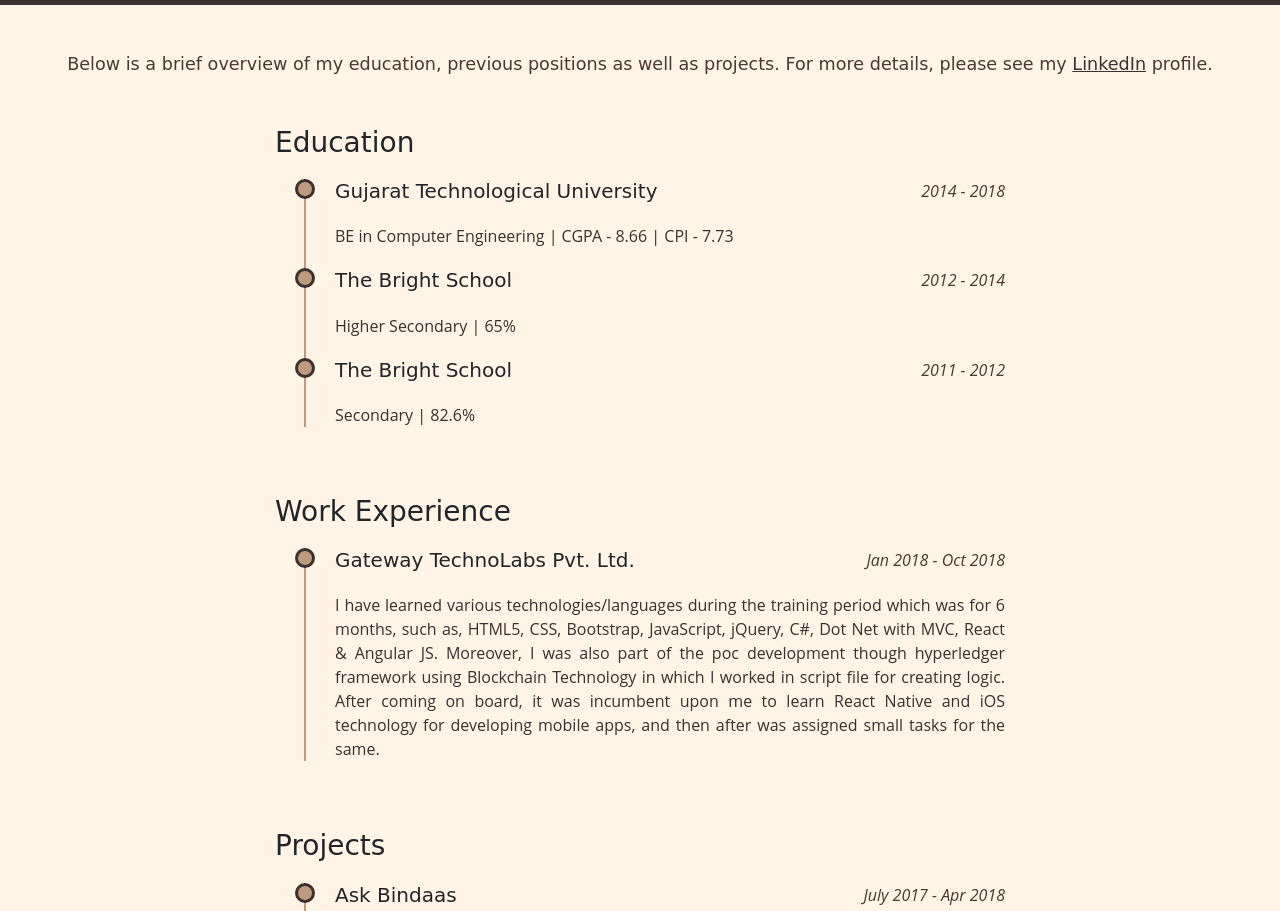
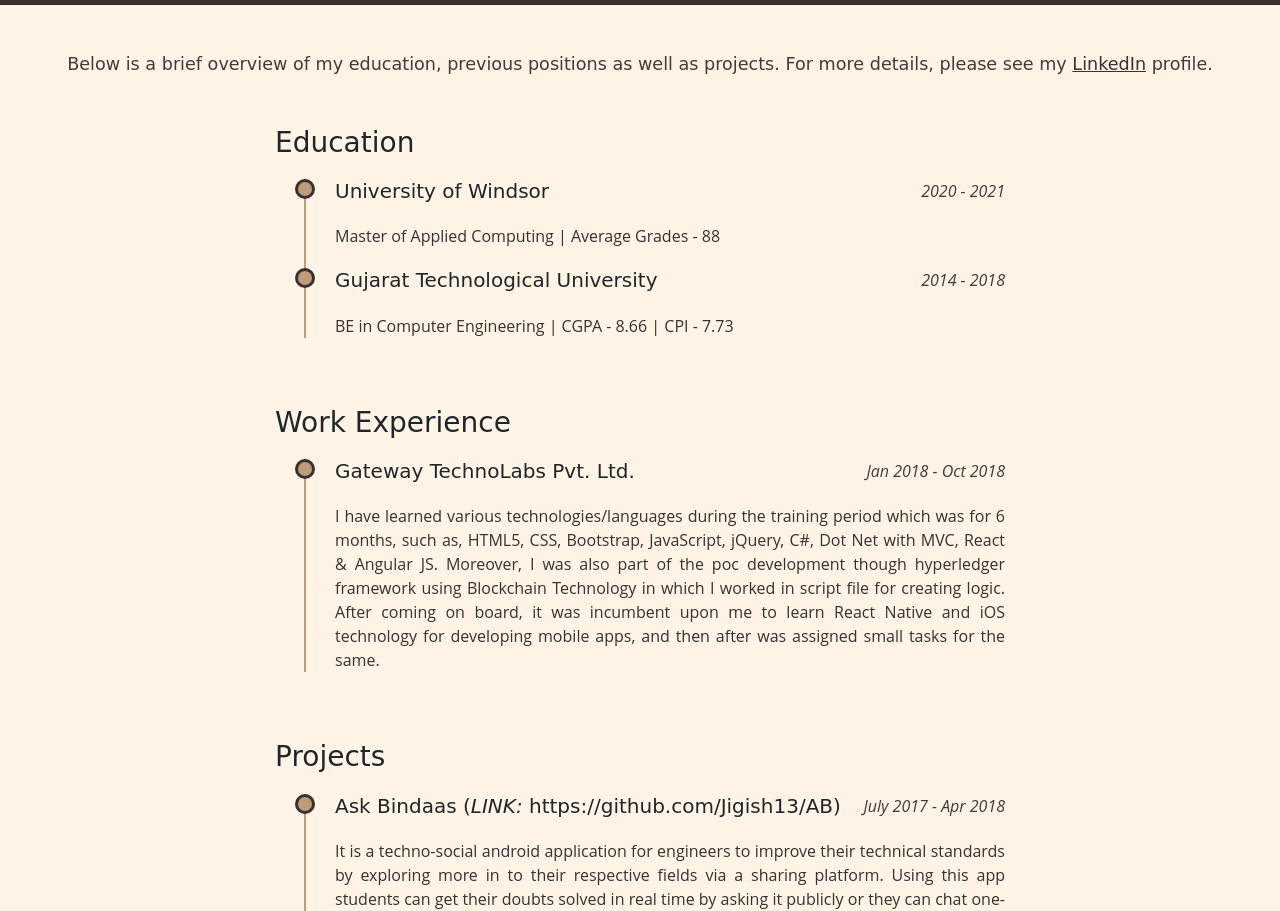
Before and after one commit to Jigish13/website, a plain HTML site: page html/background.html in a window 1280 px wide. Shown: the part 51-962 px from the top of the page. Drawn offline with nearby package versions, Linux system fonts and the light colour scheme.

Commit message:
Added link to AB project

```diff
--- a/html/background.html
+++ b/html/background.html
@@ -37,7 +37,7 @@
 
     <!-- Content -->
     <p id="preamble">
-        Below is a brief overview of my education, previous positions as well as projects. For more details, please see my <a href="https://www.linkedin.com/in/jigish-vyas-042aa8b4/" target="_blank">LinkedIn</a> profile.
+        Below is a brief overview of my education, previous positions as well as projects. For more details, please see my <a href="https://www.linkedin.com/in/jigishvyas/" target="_blank">LinkedIn</a> profile.
     </p>
     <div class="container" style="border: 0px solid blue;">
         <div class="row mt-5 mb-5" style="border: 0px solid blue;">
@@ -45,19 +45,14 @@
                 <h3>Education</h3>
                 <ul class="timeline" style="border: 0px solid green;">
                     <li style="border: 0px solid palevioletred;">
+                        <h5> University of Windsor </h5>
+                        <p class="float-lg-right">2020 - 2021</p>
+                        <p class="bottom_para"> Master of Applied Computing | Average Grades - 88 </p>
+                    </li>
+                    <li style="border: 0px solid palevioletred;">
                         <h5> Gujarat Technological University </h5>
                         <p class="float-lg-right">2014 - 2018</p>
                         <p class="bottom_para"> BE in Computer Engineering | CGPA - 8.66 | CPI - 7.73</p>
-                    </li>
-                    <li style="border: 0px solid palevioletred;">
-                        <h5> The Bright School </h5>
-                        <p class="float-lg-right">2012 - 2014</p>
-                        <p class="bottom_para"> Higher Secondary | 65%</p>
-                    </li>
-                    <li style="border: 0px solid palevioletred;">
-                        <h5> The Bright School </h5>
-                        <p class="float-lg-right">2011 - 2012</p>
-                        <p class="bottom_para"> Secondary | 82.6%</p>
                     </li>
                 </ul>
             </div>
@@ -83,7 +78,7 @@
                 <h3>Projects</h3>
                 <ul class="timeline" style="border: 0px solid green;">
                     <li style="border: 0px solid palevioletred;">
-                        <h5> Ask Bindaas </h5>
+                        <h5> Ask Bindaas (<i>LINK:</i> https://github.com/Jigish13/AB)</h5>
                         <p class="float-lg-right">July 2017 - Apr 2018</p>
                         <p class="bottom_para">
                             It is a techno-social android application for engineers to improve their technical standards by exploring more in to their respective fields via a sharing platform. Using this app students can get their doubts solved in real time by asking it publicly or they can chat one-to-one with peers, faculties and alumni to get it clear. Also the companies can register themselves and get the complete analytics of previous year placement details of any college.
```
Also changed, not shown: 1 other file.
